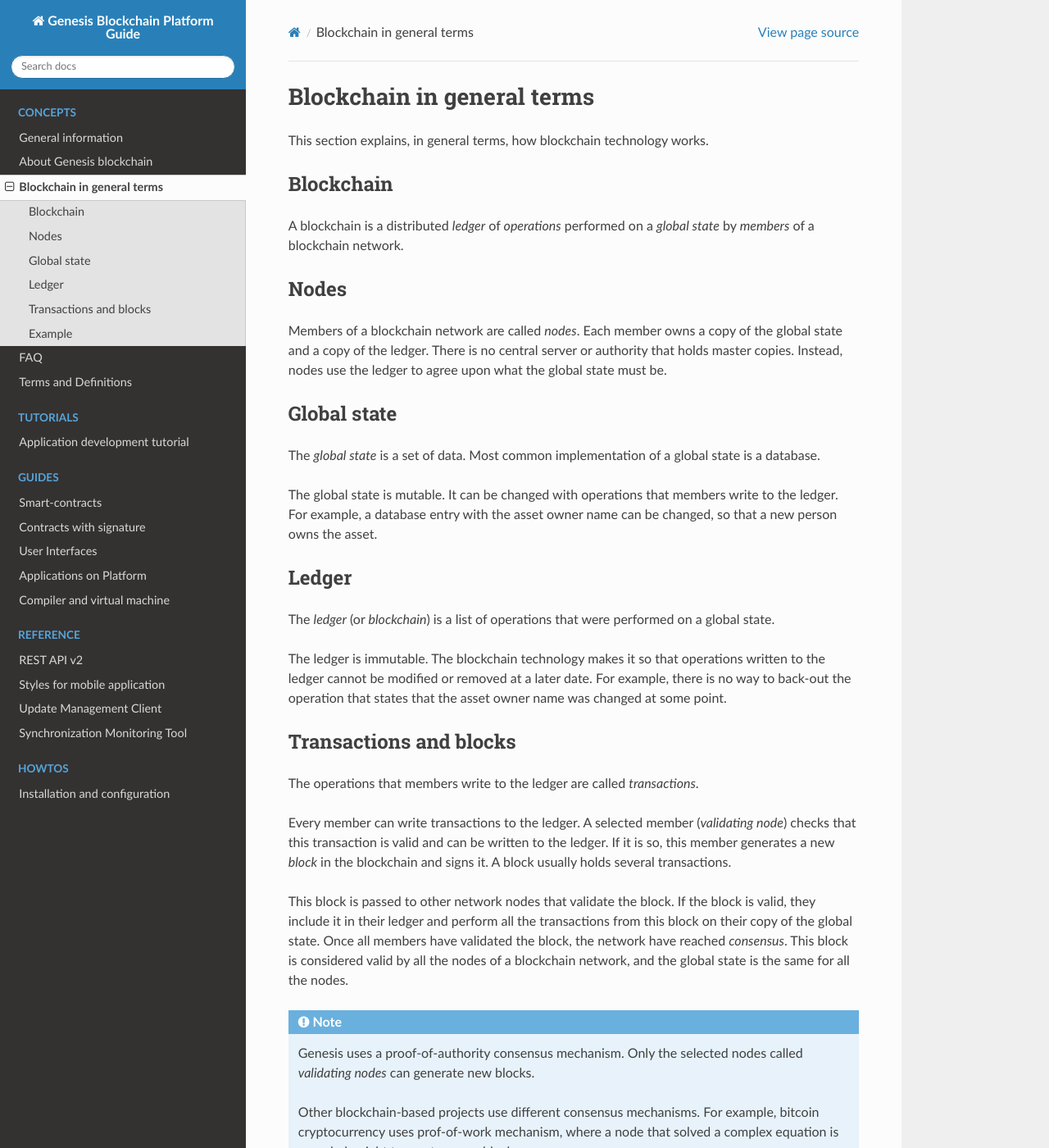
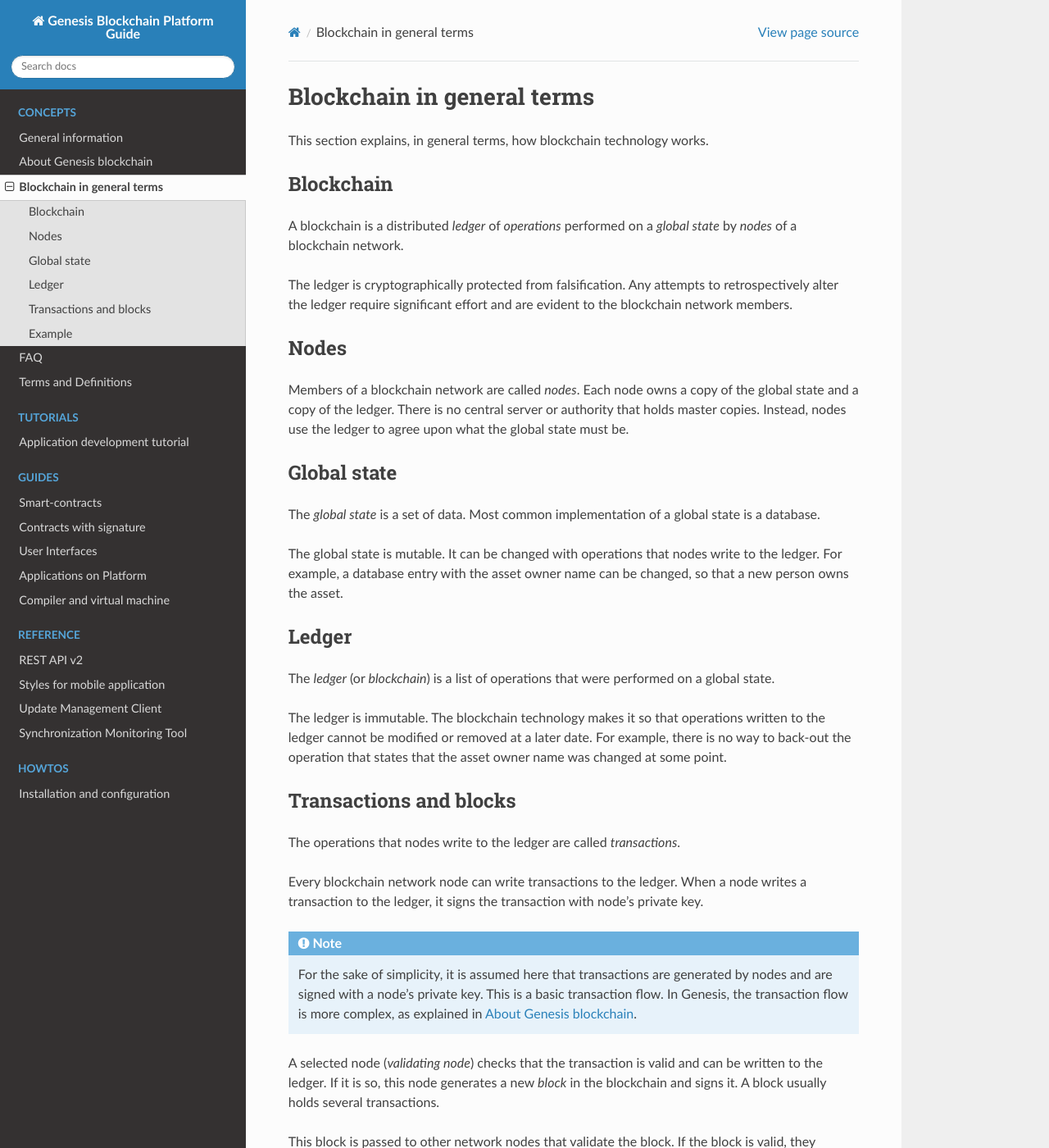
Before and after one commit to AplaProject/apla-docs-en, a Sphinx documentation site: the page built from source/concepts/blockchain-basics.rst, in a window 1280 px wide and 1400 px high. Shown: the whole window at 82% size. Built offline with Sphinx 7.4.7 and the Read the Docs theme 2.0.0, drawn with Linux system fonts in a browser that asks for light colours; some of the changed text lies outside the part shown.

Commit message:
Clarifications and changes after a review (blockchain-basics.rst)

```diff
--- a/source/concepts/blockchain-basics.rst
+++ b/source/concepts/blockchain-basics.rst
@@ -6,13 +6,15 @@
 Blockchain
 ==========
 
-A blockchain is a distributed *ledger* of *operations* performed on a *global state* by *members* of a blockchain network.
+A blockchain is a distributed *ledger* of *operations* performed on a *global state* by *nodes* of a blockchain network.
+
+The ledger is cryptographically protected from falsification. Any attempts to retrospectively alter the ledger require significant effort and are evident to the blockchain network members.
 
 
 Nodes
 =====
 
-Members of a blockchain network are called *nodes*. Each member owns a copy of the global state and a copy of the ledger. There is no central server or authority that holds master copies. Instead, nodes use the  ledger to agree upon what the global state must be.
+Members of a blockchain network are called *nodes*. Each node owns a copy of the global state and a copy of the ledger. There is no central server or authority that holds master copies. Instead, nodes use the ledger to agree upon what the global state must be.
 
 
 Global state
@@ -20,7 +22,7 @@
 
 The *global state* is a set of data. Most common implementation of a global state is a database.
 
-The global state is mutable. It can be changed with operations that members write to the ledger. For example, a database entry with the asset owner name can be changed, so that a new person owns the asset.
+The global state is mutable. It can be changed with operations that nodes write to the ledger. For example, a database entry with the asset owner name can be changed, so that a new person owns the asset.
 
 
 Ledger
@@ -34,11 +36,18 @@
 Transactions and blocks
 =======================
 
-The operations that members write to the ledger are called *transactions*.
+The operations that nodes write to the ledger are called *transactions*.
 
-Every member can write transactions to the ledger. A selected member (*validating node*) checks that this transaction is valid and can be written to the ledger. If it is so, this member generates a new *block* in the blockchain and signs it. A block usually holds several transactions.
+Every blockchain network node can write transactions to the ledger. When a node writes a transaction to the ledger, it signs the transaction with node's private key.
 
-This block is passed to other network nodes that validate the block. If the block is valid, they include it in their ledger and perform all the transactions from this block on their copy of the global state. Once all members have validated the block, the network have reached *consensus*. This block is considered valid by all the nodes of a blockchain network, and the global state is the same for all the nodes.
+.. note::
+
+	For the sake of simplicity, it is assumed here that transactions are generated by nodes and are signed with a node's private key. This is a basic transaction flow. In |platform|, the transaction flow is more complex, as explained in :doc:`/concepts/blockchain-layers`.
+
+A selected node (*validating node*) checks that the transaction is valid and can be written to the ledger. If it is so, this node generates a new *block* in the blockchain and signs it. A block usually holds several transactions.
+
+
+This block is passed to other network nodes that validate the block. If the block is valid, they include it in their ledger and perform all the transactions from this block on their copy of the global state. Once all nodes have validated the block, the network have reached *consensus*. This block is considered valid by all the nodes of a blockchain network, and the global state is the same for all the nodes.
 
 .. note::
 
```
